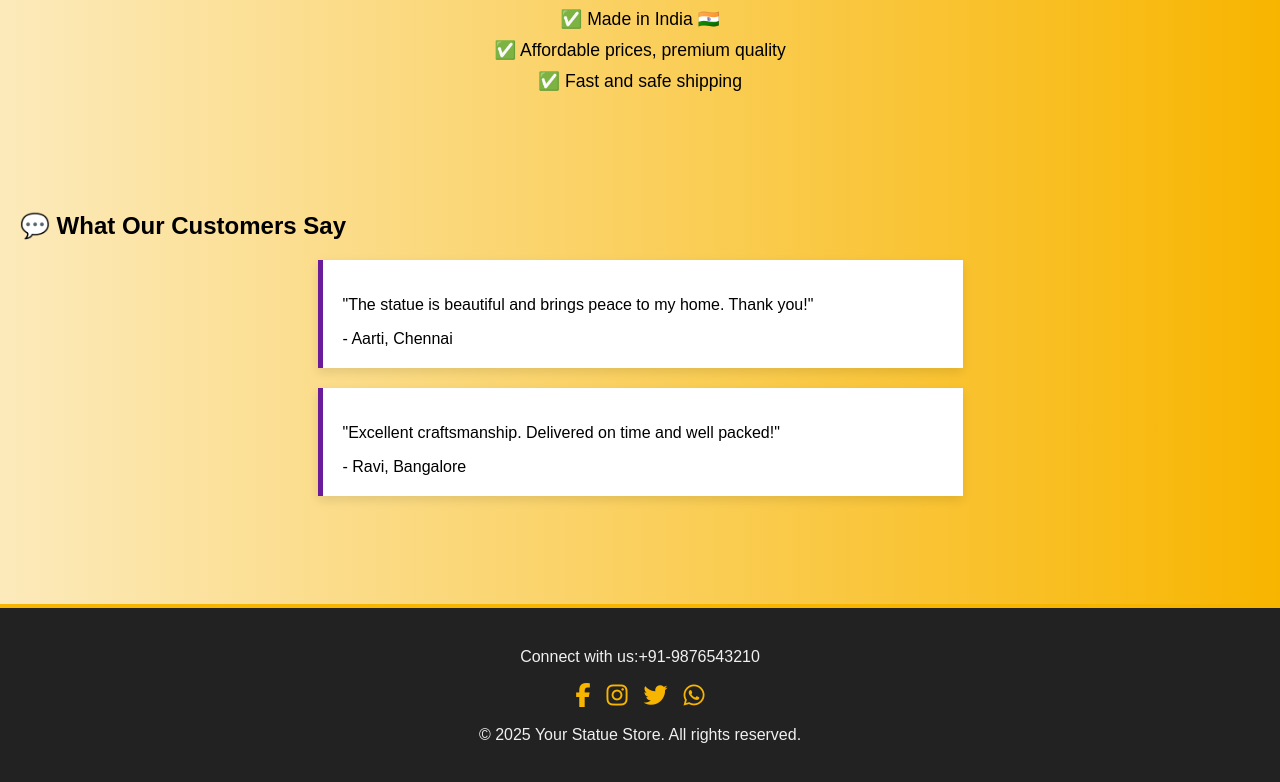
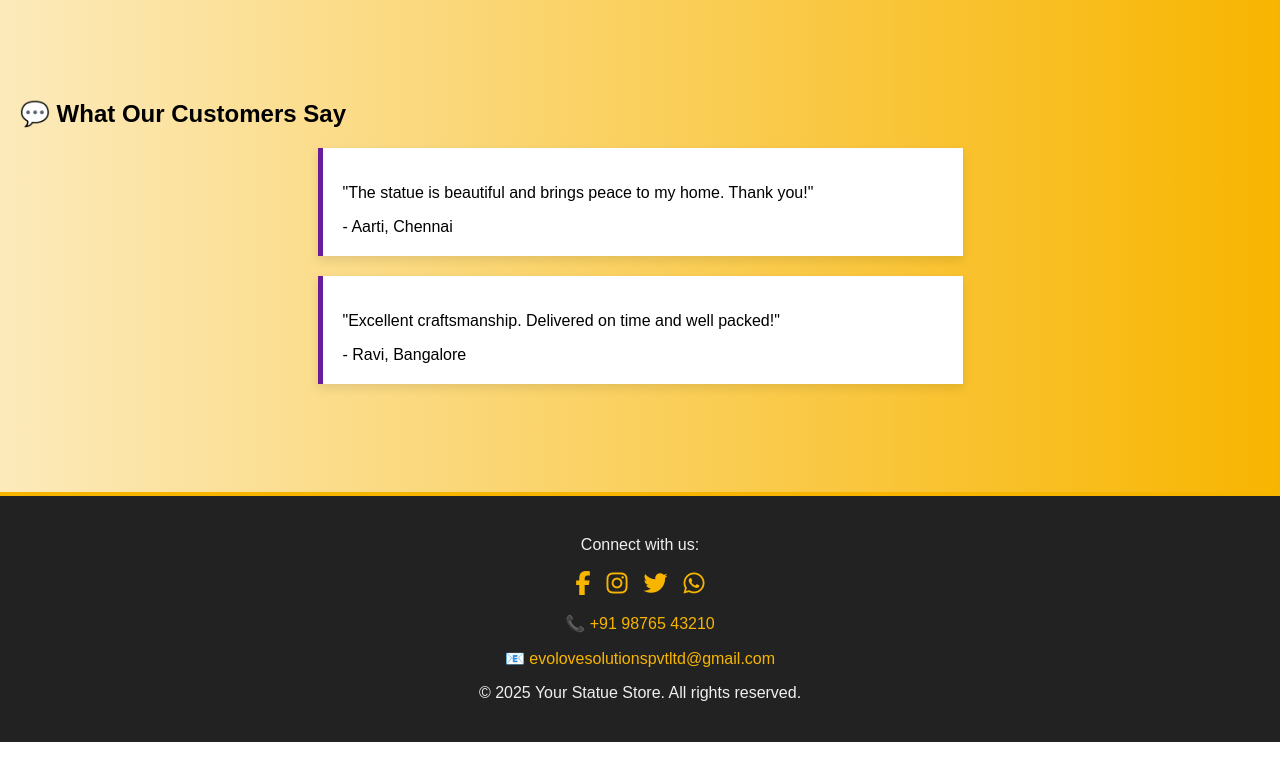
Before and after one commit to Evolvesolutions/statue_frontend, a React (Create React App) app: page / in a window 1280 px wide. Shown: the part 840-1622 px from the top of the page. After the commit the page ends 1582 px from the top, so only its background shows below. Built offline with nearby package versions, Linux system fonts and the light colour scheme; no server answers.

Commit message:
New Update

```diff
--- a/src/App.js
+++ b/src/App.js
@@ -5,6 +5,7 @@ import Home from './Home';
 import About from './About';
 import Footer from './footer';
 import Shop from './shop';
+// import Content from content
 
 export default function App() {
   return (
@@ -17,6 +18,7 @@ export default function App() {
               <Home />
               <About />
               <Footer />
+
             </>
           } />
           <Route path="/shop" element={<Shop />} />
--- a/src/Home.js
+++ b/src/Home.js
@@ -1,47 +1,17 @@
 // src/Home.js
-import React, { useEffect, useState } from 'react';
+import React from 'react';
 import './App.css';
 import { Link } from 'react-router-dom';
 
 function Home() {
-  const [statues, setStatues] = useState([]);
-
-  useEffect(() => {
-    fetch('http://127.0.0.1:8000/api/')
-      .then((response) => response.json())
-      .then((data) => {
-        setStatues(data.slice(0, 5)); // Only first 5
-      })
-      .catch((error) => {
-        console.error('Error fetching statues:', error);
-      });
-  }, []);
-
   return (
     <div className="hero">
       <h1>Welcome to Divine Statues 🛕</h1>
       <p>Discover and buy beautiful handcrafted statues for your home and temple.</p>
       <Link to="/shop" className="cta-button">Start Shopping</Link>
-
-      {/* Show first 5 statues preview */}
-      <h2 className="main-title">Featured Statues</h2>
-      <div className="product-grid">
-        {statues.map((item, index) => (
-          <div key={index} className="product-card">
-            <img
-              src={`http://127.0.0.1:8000${item.image}`}
-              alt={item.name}
-              onError={(e) => {
-                e.target.src = '/placeholder.jpg';
-              }}
-            />
-            <h3>{item.name}</h3>
-            <p className="price">₹{item.price}</p>
-          </div>
-        ))}
-      </div>
     </div>
   );
 }
 
+
 export default Home;
--- a/src/footer.js
+++ b/src/footer.js
@@ -5,7 +5,7 @@ export default function Footer() {
   return (
     <footer className="footer">
       <div className="footer-content">
-        <p>Connect with us:+91-9876543210</p>
+        <p>Connect with us:</p>
         <div className="social-icons">
           <a href="https://facebook.com" target="_blank" rel="noopener noreferrer">
             <i className="fab fa-facebook-f"></i>
@@ -20,11 +20,19 @@ export default function Footer() {
             <i className="fab fa-whatsapp"></i>
           </a>
         </div>
+
+        {/* Contact Info */}
+        <div className="contact-info">
+          <p>
+            📞 <a href="tel:+919876543210">+91 98765 43210</a>
+          </p>
+          <p>
+            📧 <a href="mailto:evolovesolutionspvtltd@gmail.com">evolovesolutionspvtltd@gmail.com</a>
+          </p>
+        </div>
+
         <p>&copy; {new Date().getFullYear()} Your Statue Store. All rights reserved.</p>
       </div>
     </footer>
-
-
-
   );
 }
```
Also changed, not shown: src/Content.js (added).
